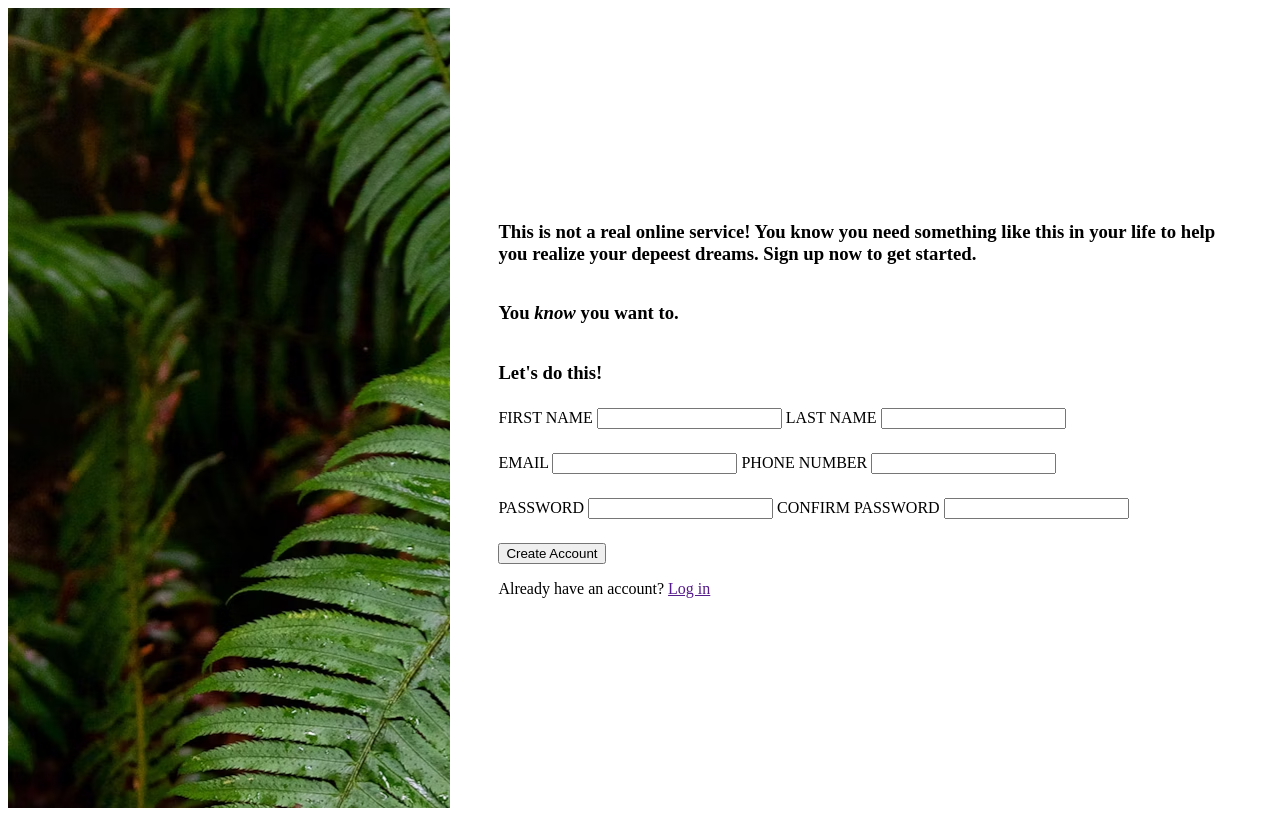
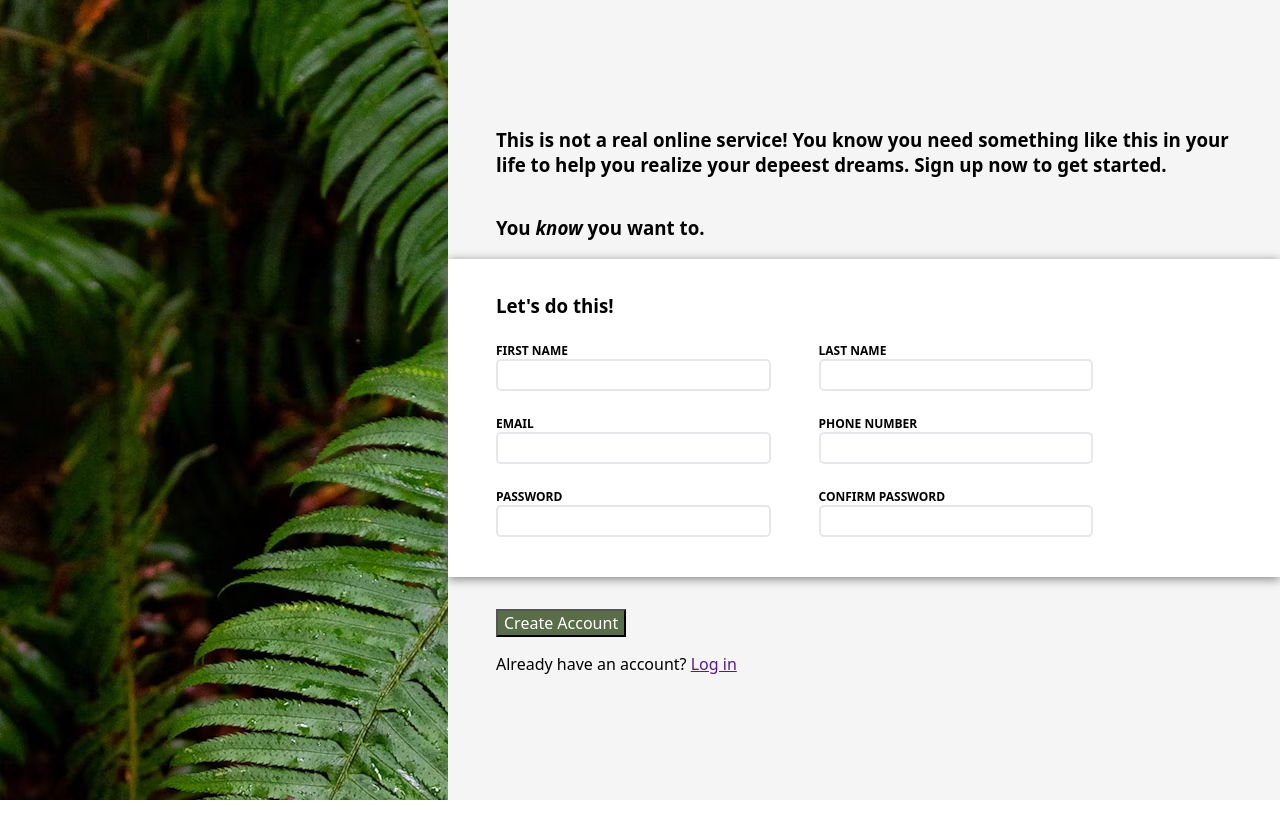
Before and after one commit to markpandan/odin-form, a plain HTML site: page index.html in a window 1280 px wide. Drawn offline with Linux system fonts and the light colour scheme.

Commit message:
Design the form container

```diff
--- a/index.html
+++ b/index.html
@@ -20,31 +20,49 @@
         <div class="form-container">
           <h3>Let's do this!</h3>
           <div class="form-row">
+            <div class="form-cell">
               <label for="first-name">FIRST NAME</label>
               <input type="text" name="firstName" id="first-name" />
+            </div>
+            <div class="form-cell">
               <label for="last-name">LAST NAME</label>
               <input type="text" name="lastName" id="last-Name" />
             </div>
+          </div>
+
           <div class="form-row">
+            <div class="form-cell">
               <label for="email">EMAIL</label>
               <input type="email" name="email" id="email" />
-                <label for="phone-number">PHONE NUMBER</labe>
+            </div>
+            <div class="form-cell">
+              <label for="phone-number">PHONE NUMBER</label>
               <input type="number" name="phoneNumber" id="phone-number" />
-            </div>
-            <div class="form-row">
-                <label for="password">PASSWORD</label>
-                <input type="password" name="password" id="password" />
-                <label for="confirm-password">CONFIRM PASSWORD</label>
-                <input type="password" name="confirmPassword" id="confirm-password" />
             </div>
           </div>
 
+          <div class="form-row">
+            <div class="form-cell">
+              <label for="password">PASSWORD</label>
+              <input type="password" name="password" id="password" />
+            </div>
+            <div class="form-cell">
+              <label for="confirm-password">CONFIRM PASSWORD</label>
+              <input
+                type="password"
+                name="confirmPassword"
+                id="confirm-password"
+              />
+            </div>
+          </div>
+        </div>
+
+        <div class="btn-submit">
           <button type="submit">Create Account</button>
+        </div>
       </form>
 
       <p>Already have an account? <a href="">Log in</a></p>
-
-
     </div>
   </body>
 </html>
--- a/style.css
+++ b/style.css
@@ -1,9 +1,35 @@
+:root {
+  --form-padding-lr: 3rem; /* left-right padding value */
+  --form-padding-tb: 1rem; /* top-bottom padding value */
+}
+
 * {
   box-sizing: border-box;
 }
 
 body {
   display: flex;
+  font-family: system-ui, "Segoe UI", Roboto, Helvetica, Arial, sans-serif,
+    "Apple Color Emoji", "Segoe UI Emoji", "Segoe UI Symbol";
+  margin: 0;
+}
+
+button,
+input,
+select,
+textarea {
+  font-family: inherit;
+  font-size: 100%;
+}
+
+div.btn-submit {
+  margin: 2rem var(--form-padding-lr) 0;
+}
+
+.form-container {
+  padding: var(--form-padding-tb) var(--form-padding-lr);
+  background-color: white;
+  box-shadow: 0 2px 10px gray;
 }
 
 .background {
@@ -12,14 +38,56 @@ body {
 }
 
 .container {
+  background-color: whitesmoke;
+}
+.container > h3,
+.container > p {
+  padding: 0 var(--form-padding-lr);
+}
+
+.container {
   width: 65%;
   display: flex;
   flex-direction: column;
   justify-content: center;
   height: 100vh;
-  padding: 0 3rem;
+  /* padding: 0 3rem; */
 }
 
 .form-row {
   margin: 1.5rem 0;
+  display: flex;
+  gap: 3rem;
 }
+
+.form-cell {
+  display: flex;
+  flex-direction: column;
+}
+
+label {
+  font-size: 12px;
+  font-weight: bold;
+}
+
+input:focus {
+  outline: 2px solid blue;
+  border: none;
+  box-shadow: 0 4px 2px -2px grey;
+}
+
+input {
+  border: 2px solid #e5e7eb;
+  width: 30ch;
+  height: 2rem;
+  border-radius: 5px;
+}
+
+input:invalid {
+  border-color: red;
+}
+
+button[type="submit"] {
+  background-color: #596d48;
+  color: white;
+}
```
Lines whose indentation alone changed are shown as unchanged.
